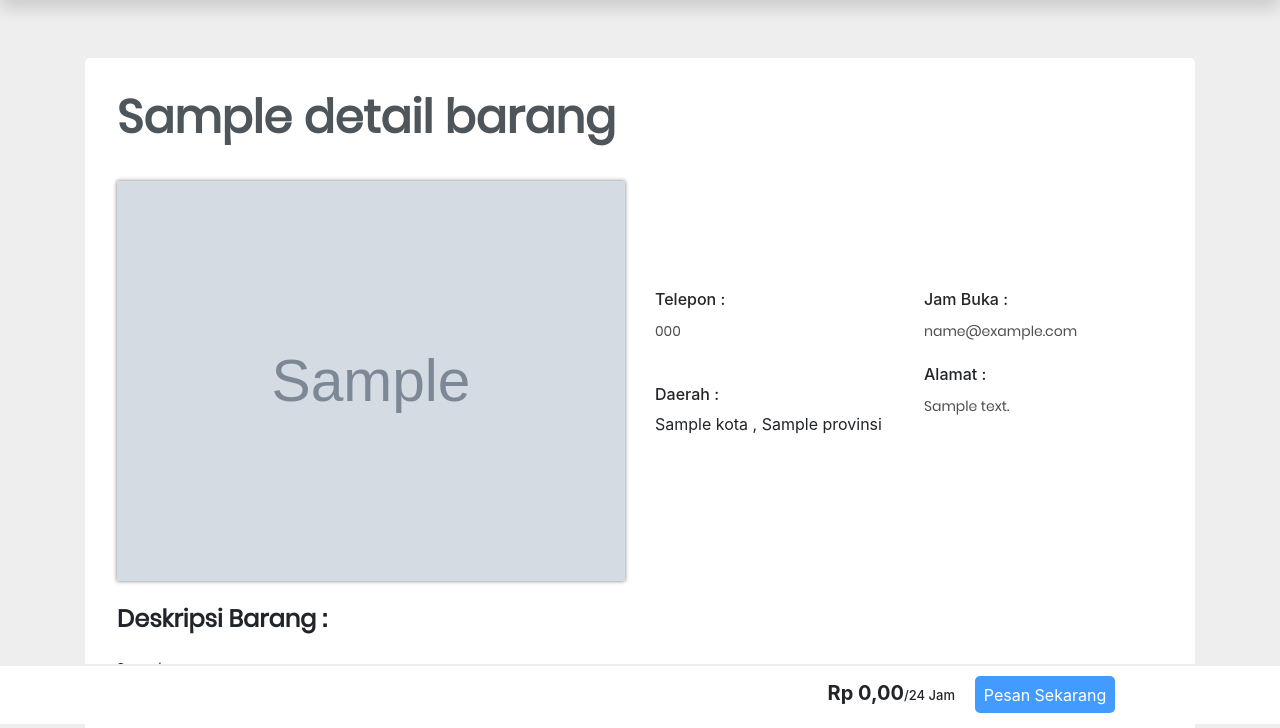
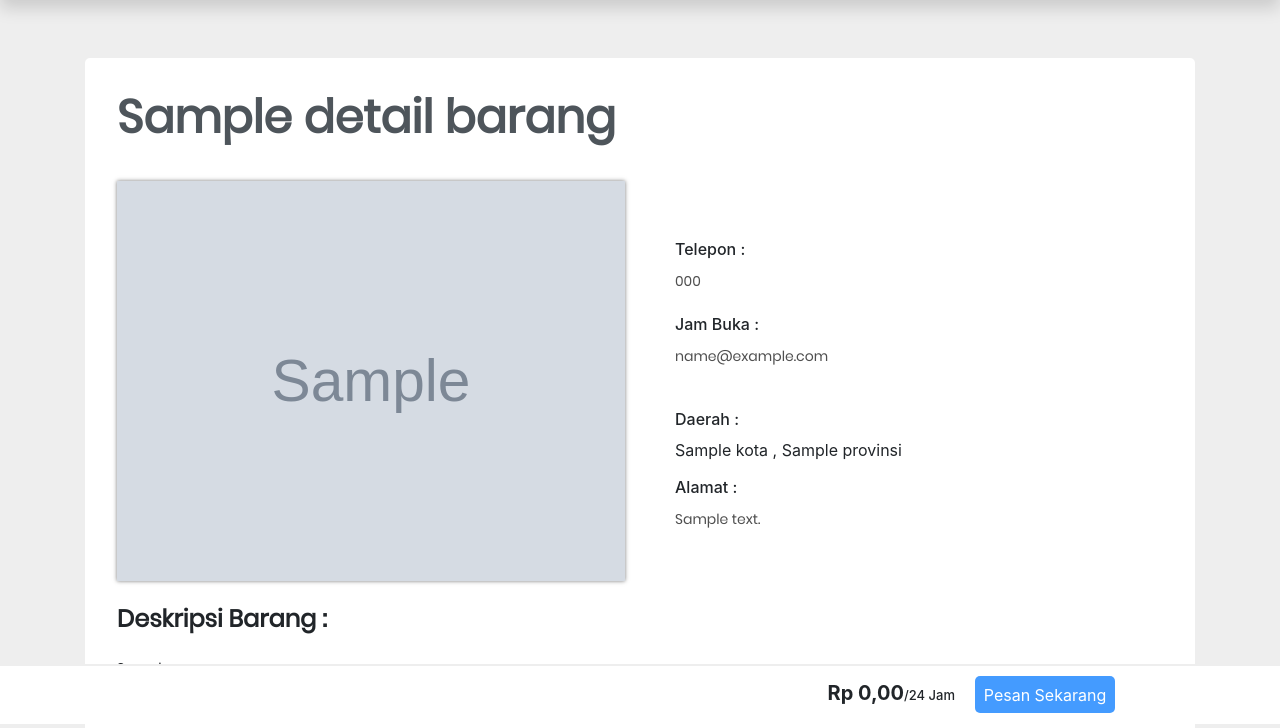
Before and after one commit to mrrezkii/CodeIgneter-SewaYuk, a CodeIgniter app: the page made by application/views/v_barang_detail.php in a window 1280 px wide. Shown: the part 76-804 px from the top of the page. Run offline with CodeIgniter, Linux system fonts and the light colour scheme; the template is opened without the code that fills it: most values are stand-ins (such as "Sample title", 1, 10 or a date in 2020); grey boxes marked "Sample" are stand-in pictures; some libraries are stand-ins or nearby versions; some web fonts are replaced.

Commit message:
Membuat item detail menjadi vertical

```diff
--- a/application/views/v_barang_detail.php
+++ b/application/views/v_barang_detail.php
@@ -132,25 +132,25 @@
 					<div class="col-lg-6 col-md-6 col-sm-6">
 						<div class="padding-content-detailbarang">
 							<div class="row">
-								<div class="col-lg-6 col-md-6 col-sm-12">
+								<div class="col-lg-12 col-md-12 col-sm-12">
 									<h6><i class="fa fa-phone" aria-hidden="true"></i> Telepon :</h6>
 									<p class="text-infor">
 										<?= $detail->telepon ?>
 									</p>
 								</div>
-								<div class="col-lg-6 col-md-6 col-sm-12">
+								<div class="col-lg-12 col-md-12 col-sm-12">
 									<h6><i class="fa fa-clock-o" aria-hidden="true"></i> Jam Buka :</h6>
 									<p class="text-infor">
 										<?= $detail->email ?>
 									</p>
 								</div>
-								<div class="col-lg-6 col-md-6 col-sm-12">
+								<div class="col-lg-12 col-md-12 col-sm-12">
                                 <p class="text-infor">
                                 <h6><i class="fa fa-calendar" aria-hidden="true"></i> Daerah :</h6>
 										<?= $detail->kota ?> , <?= $detail->provinsi ?>
 									</p>
 								</div>
-								<div class="col-lg-6 col-md-6 col-sm-12">
+								<div class="col-lg-12 col-md-12 col-sm-12">
 									<h6><i class="fa fa-calendar" aria-hidden="true"></i> Alamat :</h6>
                                     <p class="text-infor">
 										<?= $detail->alamat ?>
--- a/assets/global/css/custom/detail.css
+++ b/assets/global/css/custom/detail.css
@@ -449,5 +449,6 @@ h4 {
 }
 
 .padding-content-detailbarang{
-	margin-top: 200px;
+	margin-top: 150px;
+	margin-left: 20px;
 }
```
